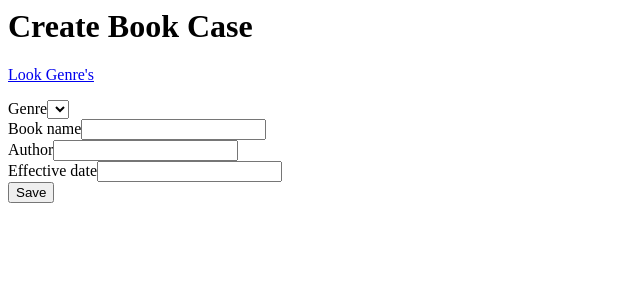
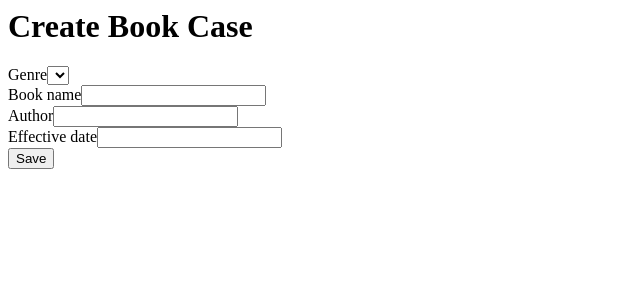
Before and after one commit to eneskayiklik/yii2-library, a PHP site: template src/views/book-case/create.php in a window 1280 px wide. Shown: the top 300 px of the page, without its empty margins (0-640 px from the left). Run offline with PHP 8.4, Linux system fonts and the light colour scheme; the template is opened without the code that fills it, so the values that code supplies are empty; form fields are guessed from the names that the template uses; some libraries are stand-ins or nearby versions.

Commit message:
Update create.php

```diff
--- a/src/views/book-case/create.php
+++ b/src/views/book-case/create.php
@@ -12,9 +12,6 @@ $this->params['breadcrumbs'][] = $this->title;
 <div class="book-case-create">
 
     <h1><?= Html::encode($this->title) ?></h1>
-    <p>
-        <?= Html::a('Look Genre\'s', ['./genre/index'], ['class' => 'btn btn-success']) ?>
-    </p>
 
     <?= $this->render('_form', [
         'model' => $model,
```
